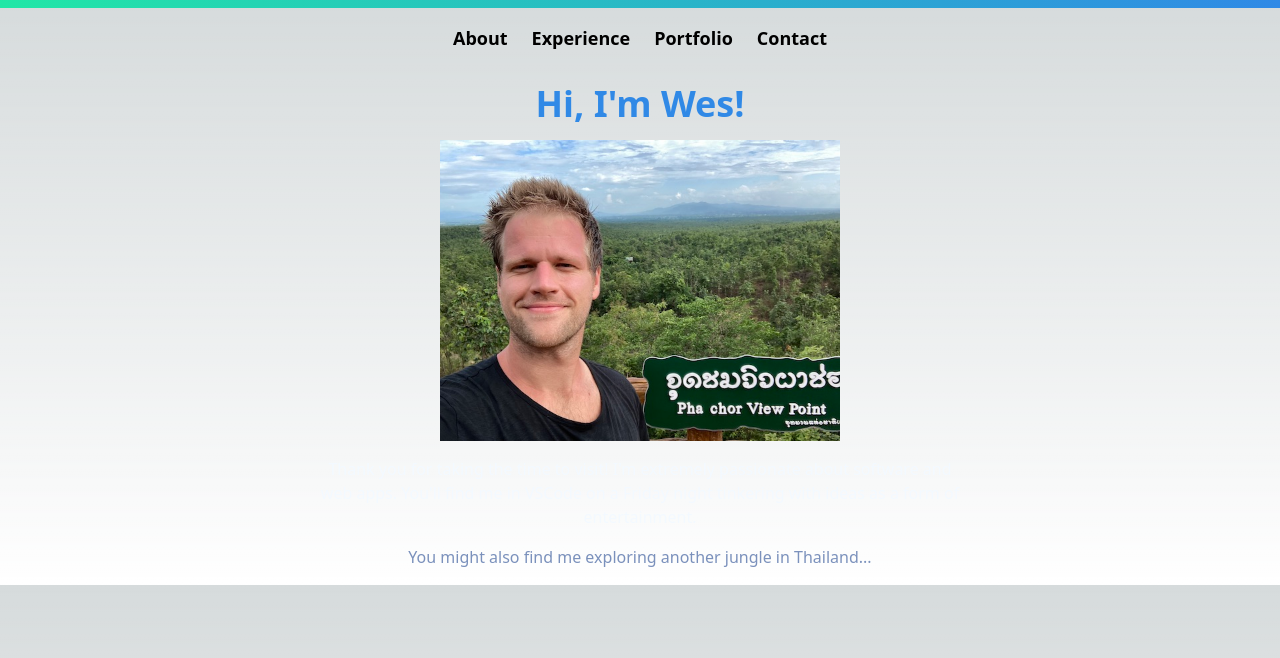
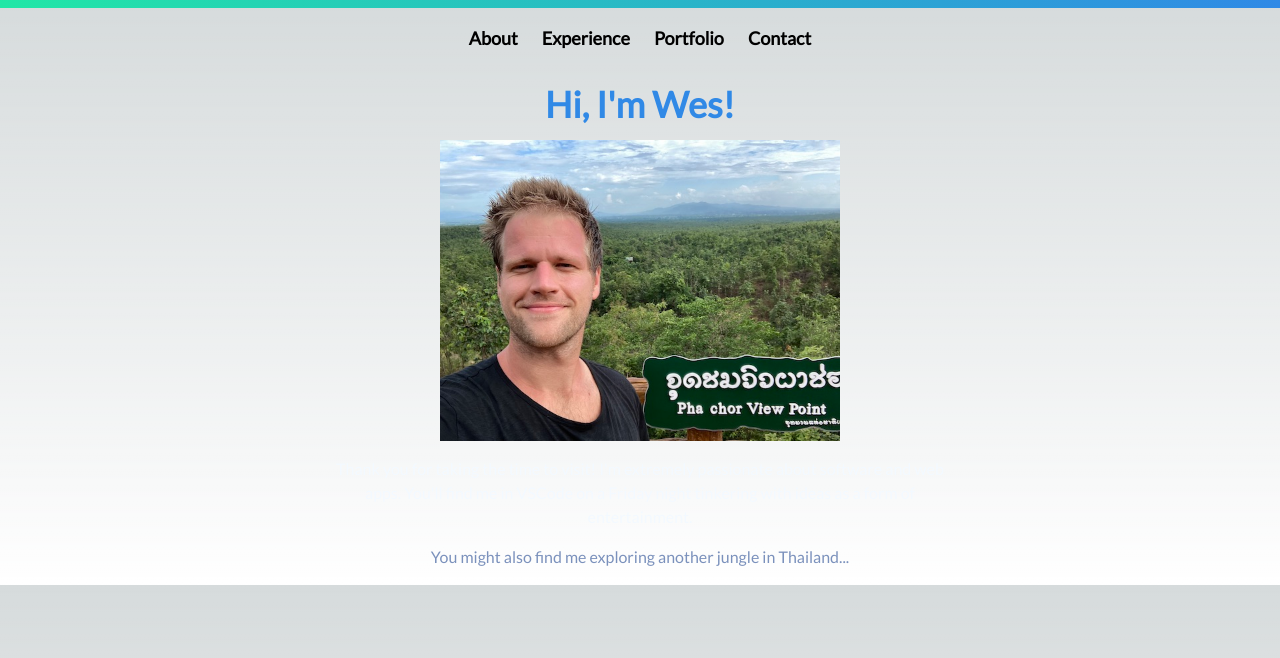
Before and after one commit to wlemahieu/wesleylemahieu.com, a Next.js app: page / in a window 1280 px wide. Shown: the top 658 px of the page. Built offline with nearby package versions, Linux system fonts and the light colour scheme.

Commit message:
updates fonts, enable experimental webframework

```diff
--- a/app/contact/page.tsx
+++ b/app/contact/page.tsx
@@ -1,7 +1,3 @@
-import { Inter } from '@next/font/google'
-
-const inter = Inter({ subsets: ['latin'] })
-
 export default function Contact() {
   return (
     <div className="container mx-auto text-center flex flex-col justify-center">
--- a/app/experience/page.tsx
+++ b/app/experience/page.tsx
@@ -1,9 +1,5 @@
-import Image from 'next/image'
-import { Inter } from '@next/font/google'
 import Link from 'next/link';
 import styles from './page.module.css';
-
-const inter = Inter({ subsets: ['latin'] })
 
 const experiences = [{
   title: 'Senior Software Engineer',
--- a/app/layout.tsx
+++ b/app/layout.tsx
@@ -1,5 +1,8 @@
 import './globals.css'
 import Navigation from '@/components/navigation'
+import { Lato } from '@next/font/google'
+
+const font = Lato({ subsets: ['latin'], weight: '400' })
 
 export default function RootLayout({
   children,
@@ -7,7 +10,7 @@ export default function RootLayout({
   children: React.ReactNode
 }) {
   return (
-    <html lang="en">
+    <html lang="en" className={font.className}>
       {/*
         <head /> will contain the components returned by the nearest parent
         head.tsx. Find out more at https://beta.nextjs.org/docs/api-reference/file-conventions/head
--- a/app/page.tsx
+++ b/app/page.tsx
@@ -1,7 +1,4 @@
 import Image from 'next/image'
-import { Inter } from '@next/font/google'
-
-const inter = Inter({ subsets: ['latin'] })
 
 export default function About() {
   return (
--- a/app/portfolio/page.tsx
+++ b/app/portfolio/page.tsx
@@ -1,8 +1,4 @@
-import Image from 'next/image'
-import { Inter } from '@next/font/google'
 import Link from 'next/link'
-
-const inter = Inter({ subsets: ['latin'] })
 
 const samples = [{
   title: 'CaseConsult.net',
```
